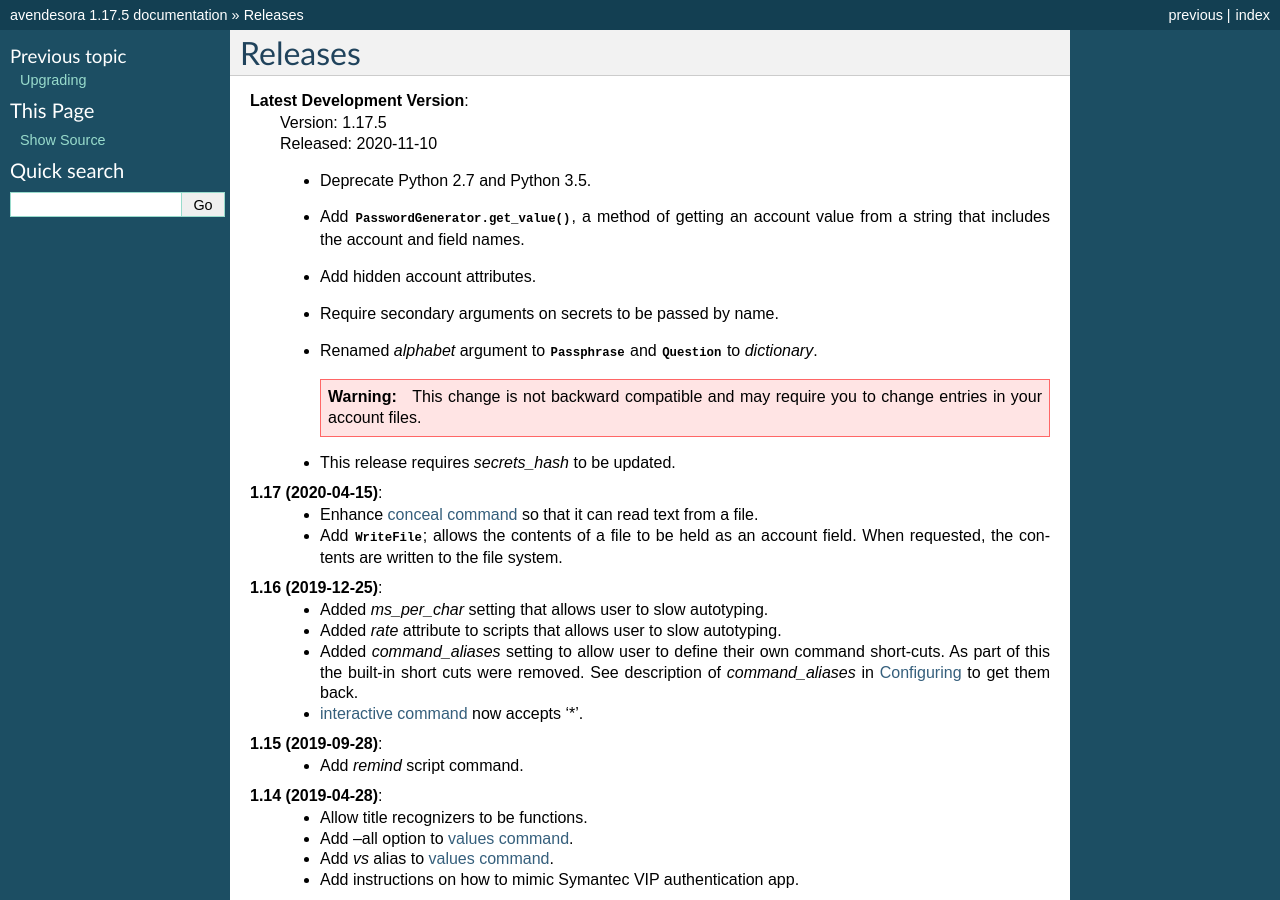
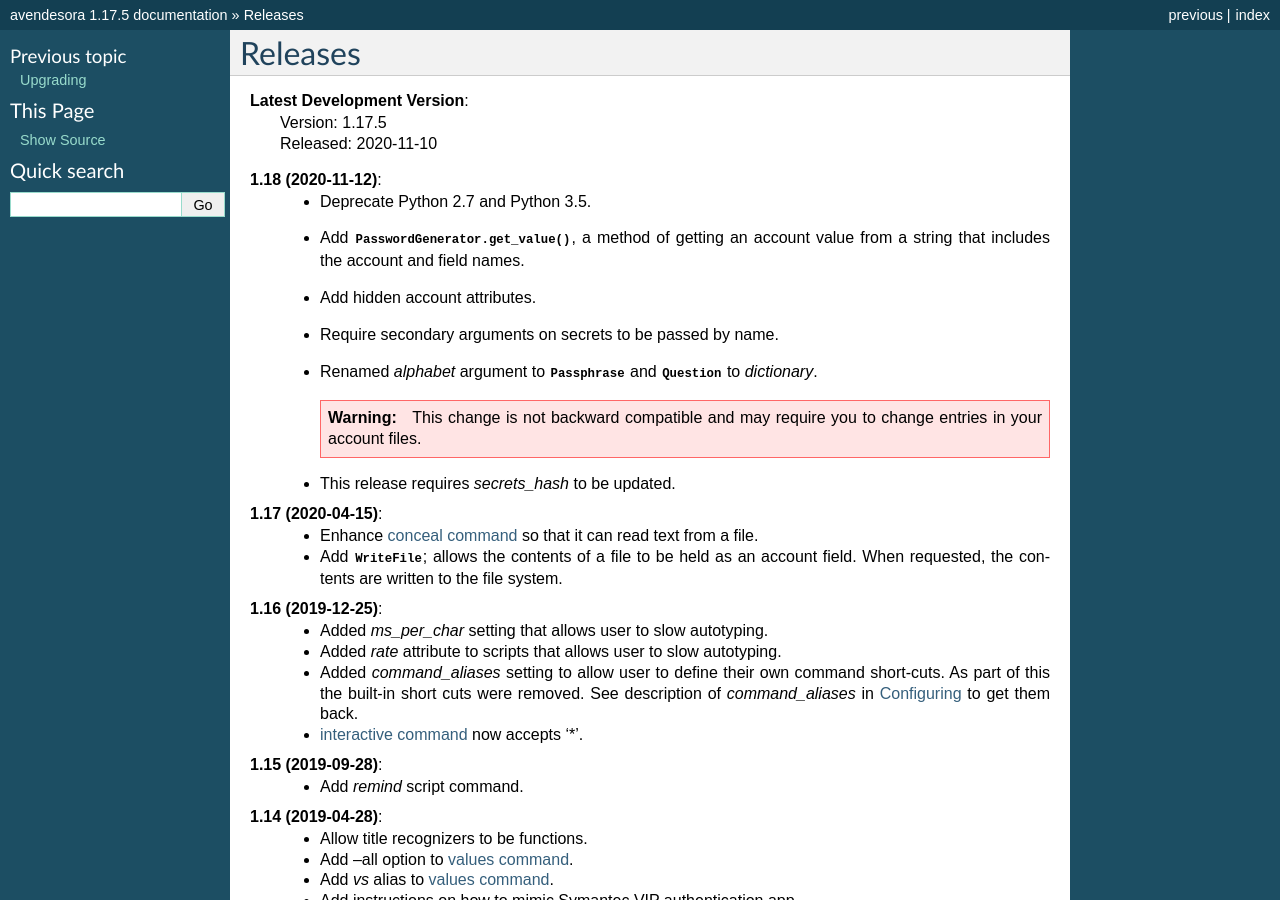
Before and after one commit to KenKundert/avendesora, a Sphinx documentation site: the page built from doc/releases.rst, in a window 1280 px wide and 900 px high. Built offline with Sphinx 7.4.7, drawn with Linux system fonts in a browser that asks for light colours.

Commit message:
Update the release notes.

```diff
--- a/README.rst
+++ b/README.rst
@@ -19,9 +19,9 @@ Avendesora Collaborative Password Manager
     .. image:: https://img.shields.io/pypi/dm/avendesora.svg
         :target: https://pypi.python.org/pypi/avendesora/
 
-.. image:: https://requires.io/github/KenKundert/avendesora/requirements.svg?branch=master
-     :target: https://requires.io/github/KenKundert/avendesora/requirements/?branch=master
-     :alt: Requirements Status
+    .. image:: https://requires.io/github/KenKundert/avendesora/requirements.svg?branch=master
+        :target: https://requires.io/github/KenKundert/avendesora/requirements/?branch=master
+        :alt: Requirements Status
 
 :Authors: Ken & Kale Kundert
 :Version: 1.17.5
--- a/doc/releases.rst
+++ b/doc/releases.rst
@@ -7,6 +7,7 @@ Releases
     | Version: 1.17.5
     | Released: 2020-11-10
 
+**1.18 (2020-11-12)**:
     - Deprecate Python 2.7 and Python 3.5.
     - Add :meth:`PasswordGenerator.get_value()`, a method of getting an account
       value from a string that includes the account and field names.
```
